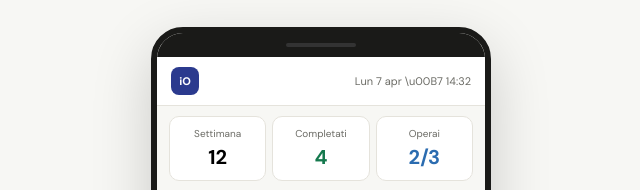
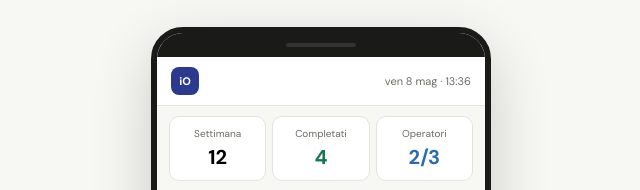
Before and after one commit to giga1288/InOpera, a React (Vite) app: page / in a window 1280 px wide. Both pictures are taken after a click on the button "Accedi". Shown: the top 190 px of the page, without its empty margins (319-959 px from the left). Built offline with nearby package versions, Linux system fonts and the light colour scheme.

Commit message:
Update App.jsx

```diff
--- a/src/App.jsx
+++ b/src/App.jsx
@@ -1,4 +1,21 @@
-import React, { useState } from "react";
+import React, { useState, useEffect } from "react";
+
+function useOraItaliana() {
+  const [ora, setOra] = useState("");
+  useEffect(function() {
+    function aggiorna() {
+      var now = new Date();
+      var opts = { timeZone: "Europe/Rome", weekday: "short", day: "numeric", month: "short" };
+      var data = now.toLocaleDateString("it-IT", opts);
+      var tempo = now.toLocaleTimeString("it-IT", { timeZone: "Europe/Rome", hour: "2-digit", minute: "2-digit" });
+      setOra(data + " \u00B7 " + tempo);
+    }
+    aggiorna();
+    var timer = setInterval(aggiorna, 30000);
+    return function() { clearInterval(timer); };
+  }, []);
+  return ora;
+}
 
 const C = {
   bg:"#F7F7F4", card:"#FFFFFF", ink:"#1A1A18", muted:"#6B6B65", border:"#E5E3DC", surface:"#EEEEE8",
@@ -49,10 +66,10 @@ function LoginScreen({ onLogin }) {
       <div style={{ flex: 1, display: "flex", alignItems: "center", justifyContent: "center", padding: "40px 32px" }}>
         <div style={{ width: "100%", maxWidth: 370 }}>
           <h2 style={{ fontSize: 24, fontWeight: 700, margin: "0 0 6px" }}>Accedi</h2>
-          <p style={{ fontSize: 14, color: C.muted, margin: "0 0 28px" }}>{isTit ? "Entra nella tua area di gestione." : "Inserisci il codice operaio."}</p>
+          <p style={{ fontSize: 14, color: C.muted, margin: "0 0 28px" }}>{isTit ? "Entra nella tua area di gestione." : "Inserisci il codice operatore."}</p>
           <div style={{ display: "flex", borderRadius: 12, background: C.surface, padding: 3, marginBottom: 28 }}>
             <button onClick={function() { setMode("titolare"); }} style={{ flex: 1, padding: "10px 0", border: "none", borderRadius: 9, fontSize: 13, fontWeight: 600, cursor: "pointer", background: mode === "titolare" ? C.card : "transparent", color: mode === "titolare" ? C.acc : C.muted, boxShadow: mode === "titolare" ? "0 1px 4px rgba(0,0,0,.08)" : "none" }}>Titolare</button>
-            <button onClick={function() { setMode("operaio"); }} style={{ flex: 1, padding: "10px 0", border: "none", borderRadius: 9, fontSize: 13, fontWeight: 600, cursor: "pointer", background: mode === "operaio" ? C.card : "transparent", color: mode === "operaio" ? C.green : C.muted, boxShadow: mode === "operaio" ? "0 1px 4px rgba(0,0,0,.08)" : "none" }}>Operaio</button>
+            <button onClick={function() { setMode("operaio"); }} style={{ flex: 1, padding: "10px 0", border: "none", borderRadius: 9, fontSize: 13, fontWeight: 600, cursor: "pointer", background: mode === "operaio" ? C.card : "transparent", color: mode === "operaio" ? C.green : C.muted, boxShadow: mode === "operaio" ? "0 1px 4px rgba(0,0,0,.08)" : "none" }}>Operatore</button>
           </div>
           {isTit ? (
             <div>
@@ -84,7 +101,7 @@ function THome({ pend, richieste, lavori, onApprova, onRifiuta, showReq, setShow
       <div style={{ display: "grid", gridTemplateColumns: "1fr 1fr 1fr", gap: 6, marginBottom: 12 }}>
         <div style={{ background: C.card, border: "1px solid " + C.border, borderRadius: 10, padding: 10 }}><div style={{ fontSize: 10, color: C.muted, marginBottom: 4 }}>Settimana</div><div style={{ fontSize: 20, fontWeight: 700 }}>12</div></div>
         <div style={{ background: C.card, border: "1px solid " + C.border, borderRadius: 10, padding: 10 }}><div style={{ fontSize: 10, color: C.muted, marginBottom: 4 }}>Completati</div><div style={{ fontSize: 20, fontWeight: 700, color: C.green }}>4</div></div>
-        <div style={{ background: C.card, border: "1px solid " + C.border, borderRadius: 10, padding: 10 }}><div style={{ fontSize: 10, color: C.muted, marginBottom: 4 }}>Operai</div><div style={{ fontSize: 20, fontWeight: 700, color: C.blue }}>2/3</div></div>
+        <div style={{ background: C.card, border: "1px solid " + C.border, borderRadius: 10, padding: 10 }}><div style={{ fontSize: 10, color: C.muted, marginBottom: 4 }}>Operatori</div><div style={{ fontSize: 20, fontWeight: 700, color: C.blue }}>2/3</div></div>
       </div>
 
       {pend > 0 ? (
@@ -174,7 +191,7 @@ function TClienti() {
 
 function TTeam() {
   var tm = [{n:"Luca Verdi",s:"Idraulica",c:"OP-7842",o:2,a:true},{n:"Marco Neri",s:"Elettricista",c:"OP-3156",o:1,a:true},{n:"Paolo Galli",s:"Generico",c:"OP-9901",o:0,a:false}];
-  return <div><button style={{ width: "100%", padding: 8, borderRadius: 8, border: "none", background: C.pri, color: "#fff", fontSize: 12, fontWeight: 600, cursor: "pointer", marginBottom: 10 }}>+ Nuovo operaio</button>{tm.map(function(t,i) { return <div key={i} style={{ background: C.card, border: "1px solid " + C.border, borderRadius: 10, padding: "10px 12px", marginBottom: 6, display: "flex", alignItems: "center", gap: 10 }}><div style={{ width: 34, height: 34, borderRadius: "50%", background: t.a ? C.greenSoft : C.surface, display: "flex", alignItems: "center", justifyContent: "center", fontWeight: 700, fontSize: 12, color: t.a ? C.green : C.muted }}>{ini(t.n)}</div><div style={{ flex: 1 }}><div style={{ fontSize: 13, fontWeight: 600 }}>{t.n}</div><div style={{ fontSize: 10, color: C.muted }}>{t.s + " \u00B7 " + t.c}</div></div><PillTag label={t.a ? t.o + " oggi" : "Libero"} color={t.a ? C.green : C.muted} bg={t.a ? C.greenSoft : C.surface} /></div>; })}</div>;
+  return <div><button style={{ width: "100%", padding: 8, borderRadius: 8, border: "none", background: C.pri, color: "#fff", fontSize: 12, fontWeight: 600, cursor: "pointer", marginBottom: 10 }}>+ Nuovo operatore</button>{tm.map(function(t,i) { return <div key={i} style={{ background: C.card, border: "1px solid " + C.border, borderRadius: 10, padding: "10px 12px", marginBottom: 6, display: "flex", alignItems: "center", gap: 10 }}><div style={{ width: 34, height: 34, borderRadius: "50%", background: t.a ? C.greenSoft : C.surface, display: "flex", alignItems: "center", justifyContent: "center", fontWeight: 700, fontSize: 12, color: t.a ? C.green : C.muted }}>{ini(t.n)}</div><div style={{ flex: 1 }}><div style={{ fontSize: 13, fontWeight: 600 }}>{t.n}</div><div style={{ fontSize: 10, color: C.muted }}>{t.s + " \u00B7 " + t.c}</div></div><PillTag label={t.a ? t.o + " oggi" : "Libero"} color={t.a ? C.green : C.muted} bg={t.a ? C.greenSoft : C.surface} /></div>; })}</div>;
 }
 
 function ChatIA({ context }) {
@@ -219,6 +236,7 @@ function ChatIA({ context }) {
 function TitolarePhone({ onLogout }) {
   const [tab, setTab] = useState("home");
   const [showReq, setShowReq] = useState(false);
+  var oraLive = useOraItaliana();
   const [richieste, setRichieste] = useState([
     { id: "r1", ch: "WhatsApp", t: "10 min fa", nome: "Fabio Moretti", ind: "Via Nazionale 18, Teramo", msg: "Ho una perdita sotto il lavandino. Potete venire?", tipo: "Riparazione perdita", urg: "Alta", data: "Oggi 16:00", op: "Luca Verdi", st: "pending" },
     { id: "r2", ch: "Chiamata", t: "35 min fa", nome: "Carla Gentili", ind: "Corso San Giorgio 22, Teramo", msg: "Salta la corrente quando accendo il forno.", tipo: "Verifica elettrica", urg: "Normale", data: "Mer 9 apr 10:00", op: "Marco Neri", st: "pending" },
@@ -254,7 +272,7 @@ function TitolarePhone({ onLogout }) {
       <div style={{ height: 24, background: "#1A1A18", display: "flex", alignItems: "center", justifyContent: "center", flexShrink: 0 }}><div style={{ width: 70, height: 4, borderRadius: 2, background: "#333" }} /></div>
       <div style={{ background: C.card, borderBottom: "1px solid " + C.border, padding: "10px 14px", display: "flex", alignItems: "center", justifyContent: "space-between", flexShrink: 0 }}>
         <div style={{ width: 28, height: 28, borderRadius: 8, background: C.pri, display: "flex", alignItems: "center", justifyContent: "center", color: "#fff", fontSize: 11, fontWeight: 800 }}>iO</div>
-        <span style={{ fontSize: 11, color: C.muted }}>Lun 7 apr \u00B7 14:32</span>
+        <span style={{ fontSize: 11, color: C.muted }}>{oraLive}</span>
       </div>
       <div style={{ flex: 1, padding: "10px 12px", overflowY: "auto" }}>{content}</div>
       <div style={{ background: C.card, borderTop: "1px solid " + C.border, display: "flex", padding: "5px 0 10px", flexShrink: 0 }}>
@@ -269,12 +287,13 @@ function TitolarePhone({ onLogout }) {
 }
 
 /* ═══════════════════════════
-   OPERAIO PHONE
+   OPERATORE PHONE
    ═══════════════════════════ */
-function OperaioPhone({ onLogout }) {
+function OperatorePhone({ onLogout }) {
   const [tab, setTab] = useState("agenda");
   const [notes, setNotes] = useState(["Tubo sotto lavandino corroso", "Cliente chiede preventivo cucina"]);
   const [noteVal, setNoteVal] = useState("");
+  var oraLive = useOraItaliana();
 
   var lavori = [
     { id: 1, cl: "Marco Bianchi", tel: "3391234567", ind: "Via Nazionale 42, Teramo", tipo: "Ristrutturazione bagno", st: "in_corso", ora: "08:30", prog: 65, mat: ["Piastrelle 60x60", "Colla Mapei", "Stucco"], note: "Piano terra, citofono rotto" },
```
